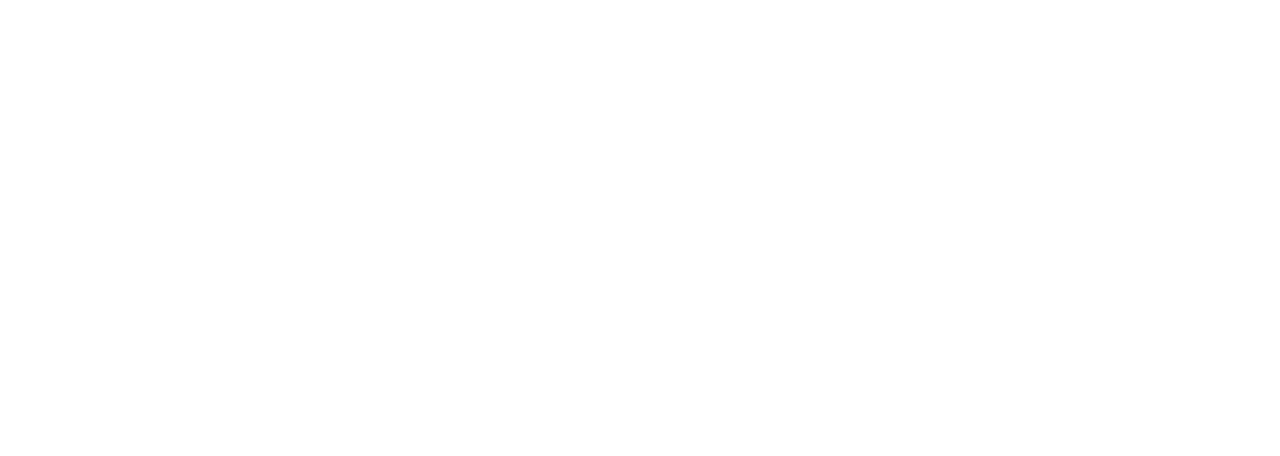
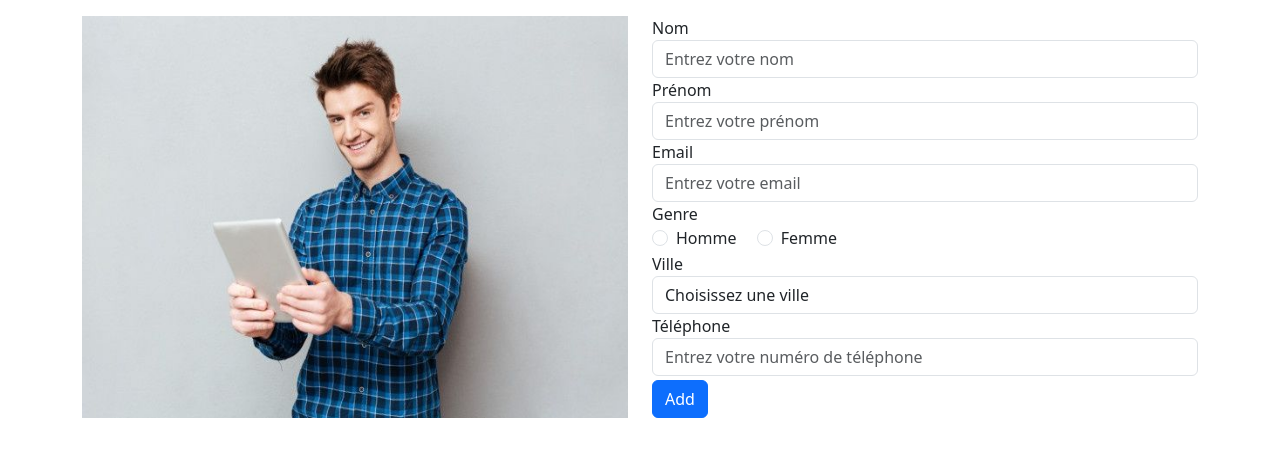
Before and after one commit to mustaphaouadad/Contact, a plain HTML site: page form.html in a window 1280 px wide. Drawn offline with Linux system fonts and the light colour scheme.

Commit message:
crée contenu de page add.css

```diff
--- a/add.html
+++ b/add.html
@@ -5,25 +5,52 @@
     <meta name="viewport" content="width=device-width, initial-scale=1.0">
     <title>add contact</title>
     <link rel="stylesheet" href="css/add.css">
-    <link href="https://cdn.jsdelivr.net/npm/bootstrap@5.0.2/dist/css/bootstrap.min.css" rel="stylesheet" integrity="sha384-EVSTQN3/azprG1Anm3QDgpJLIm9Nao0Yz1ztcQTwFspd3yD65VohhpuuCOmLASjC" crossorigin="anonymous">
-
+    <link rel="stylesheet" href="css/bootstrap.min.css">
+    <link rel="stylesheet" href="https://cdnjs.cloudflare.com/ajax/libs/font-awesome/6.7.2/css/all.min.css" integrity="sha512-Evv84Mr4kqVGRNSgIGL/F/aIDqQb7xQ2vcrdIwxfjThSH8CSR7PBEakCr51Ck+w+/U6swU2Im1vVX0SVk9ABhg==" crossorigin="anonymous" referrerpolicy="no-referrer" />
 </head>
 <body>
-    <header>
-        <h1>Contact</h1>
-        <section>
-            <input type="search" placeholder="Hinted search text">
+    <main class="container">
+        <h1 id="Contact">Contact</h1>
+        <section >
+            <div class="row">
+                <div class="col-md-5 mx-auto">
+                    <div class="input-group">
+                        <input class="form-control border-end-0 border rounded-pill" type="search" value="search" id="example-search-input">
+                        <span class="input-group-append">
+                            <button class="btn btn-outline-secondary bg-white border-bottom-0 border rounded-pill ms-n5 ms-2" type="button">
+                                <i class="fa-solid fa-magnifying-glass "></i>
+                            </button>
+                        </span>
+                    </div>
+                </div>
+            </div>
         </section>
-        <section>
-            <img src="assets/images/Group 2.jpg" alt="image not fond" >
-            <h4>No Contacts Found ?</h4>
-            <button>Add Contact</button>
+        <section class="gpr d-flex  ">
+            <div class="container">
+                <div class="row">
+                    <div class="col-lg-12 mt-5 ms5"><img src="assets/images/Group 2.jpg" alt="image not fond"  class="image">
+                        </div>
+                    <div class="col-lg-12 mt-5 ms5"><h4 class="d-inline-block">No Contacts Found ?</h4>
+                        </div>
+                    <div class="col-lg-12 mt-5 ms5"><button class="btn btn-outline-success">Add Contact</button></div>
+                </div>
+            </div>
         </section>
-    </header>
-    <footer>
-        <img src="assets/images/Message Chat 01.jpg" alt="Message chat">
-        <img src="assets/images/Search.jpg" alt="Search">
-        <img src="assets/images/menu.png" alt="menu">
+    </main>
+    <footer >
+       <hr>
+       <div class="container">
+        <div class="row">
+            <div class="col-lg-4"><img class="col1" src="assets/images/Message Chat 01.jpg" alt="Message chat">
+                </div>
+            <div class="col-lg-4"><img class="col1" src="assets/images/Search.jpg" alt="Search">
+                </div>
+            <div class="col-lg-4"><img class="col1 " src="assets/images/menu.png" alt="menu"></div>
+        </div>
+
+       </div>
+
     </footer>
+    <script src="js/bootstrap.min.js"></script>
 </body>
 </html>
--- a/css/add.css
+++ b/css/add.css
@@ -0,0 +1,20 @@
+*{
+    padding: 0%;
+    margin: 0%;
+}
+body{
+    width: 100%;
+}
+.image{
+    height: 250px;
+    width: 250px;
+}
+.group img {
+
+
+}.group img{
+    width: 40px;
+
+}.ms5{
+    margin-left: 11rem !important;
+  }
--- a/form.html
+++ b/form.html
@@ -0,0 +1,60 @@
+<!DOCTYPE html>
+<html lang="en">
+<head>
+    <meta charset="UTF-8">
+    <meta name="viewport" content="width=device-width, initial-scale=1.0">
+    <title>formulair</title>
+    <link rel="stylesheet" href="css/bootstrap.min.css">
+
+</head>
+<body class="container">
+    <main class=" row mt-3">
+        <section class="col-6">
+            <img class="w-100 h-100 d-inline-block" src="assets/images/personne.jpg" alt="personee">
+        </section>
+        <form class="col-6">
+            <div class="form-group">
+                <label for="nom">Nom</label>
+                <input type="text" class="form-control" id="nom" placeholder="Entrez votre nom" required>
+            </div>
+            <div class="form-group">
+                <label for="prenom">Prénom</label>
+                <input type="text" class="form-control" id="prenom" placeholder="Entrez votre prénom" required>
+            </div>
+            <div class="form-group">
+                <label for="email">Email</label>
+                <input type="email" class="form-control" id="email" placeholder="Entrez votre email" required>
+            </div>
+            <div class="form-group">
+                <label for="gender">Genre</label><br>
+                <div class="form-check form-check-inline">
+                    <input class="form-check-input" type="radio" name="gender" id="male" value="male" required>
+                    <label class="form-check-label" for="male">Homme</label>
+                </div>
+                <div class="form-check form-check-inline">
+                    <input class="form-check-input" type="radio" name="gender" id="female" value="female" required>
+                    <label class="form-check-label" for="female">Femme</label>
+                </div>
+            </div>
+            <div class="form-group">
+                <label for="ville">Ville</label>
+                <select class="form-control" id="ville" required>
+                    <option value="" disabled selected>Choisissez une ville</option>
+                    <option value="Casablanca">Casablanca</option>
+                    <option value="Casablanca">Beni Mallal</option>
+                    <option value="Rabat">Rabat</option>
+                    <option value="Tanger">Tanger</option>
+                    <option value="Agadir">Agadir</option>
+                </select>
+            </div>
+            <div class="form-group">
+                <label for="telephone">Téléphone</label>
+                <input type="tel" class="form-control" id="telephone" placeholder="Entrez votre numéro de téléphone" required>
+            </div>
+            <button type="submit" class="btn btn-primary btn-block mt-1">Add</button>
+        </form>
+    </main>
+    <script src="js/bootstrap.min.js"></script>
+
+</body>
+</html>
```
Also changed, not shown: assets/images/personne.jpg (added), css/bootstrap.min.css (added), js/bootstrap.min.js (added).
